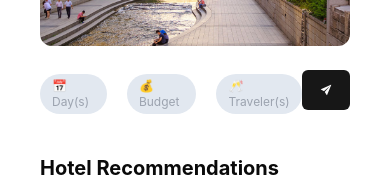
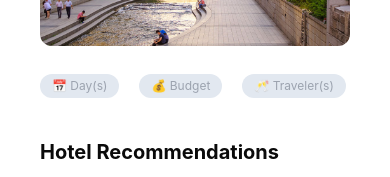
Before and after one commit to devkobby24/ai-trip-planner, a React (Vite) app: page /view-trip/1 in a window 390 px wide. Shown: the part 423-600 px from the top of the page. Built offline with nearby package versions, Linux system fonts and the light colour scheme; no server answers; the database is empty.

Commit message:
InfoSection update

```diff
--- a/src/view-trip/components/InfoSection.jsx
+++ b/src/view-trip/components/InfoSection.jsx
@@ -35,21 +35,21 @@ function InfoSection({ trip }) {
             {trip?.userSelection?.location}
           </h2>
           <div className="flex gap-5">
-            <h2 className="p-1 px-3 bg-slate-200 rounded-full text-gray-400 text-xs md:text-md">
+            <h2 className="p-1 px-3 bg-slate-200 rounded-full text-gray-400 text-xs md:text-md text-center">
               📅 {trip?.userSelection?.noOfdays} Day(s)
             </h2>
-            <h2 className="p-1 px-3 bg-slate-200 rounded-full text-gray-400 text-xs md:text-md">
+            <h2 className="p-1 px-3 bg-slate-200 rounded-full text-gray-400 text-xs md:text-md text-center">
               💰 {trip?.userSelection?.budget} Budget
             </h2>
-            <h2 className="p-1 px-3 bg-slate-200 rounded-full text-gray-400 text-xs md:text-md">
+            <h2 className="p-1 px-3 bg-slate-200 rounded-full text-gray-400 text-xs md:text-md text-center">
               🥂 {trip?.userSelection?.NumberofTravelers} Traveler(s)
             </h2>
           </div>
         </div>
 
-        <Button>
+        {/* <Button>
           <IoIosSend />
-        </Button>
+        </Button> */}
       </div>
     </div>
   );
```
